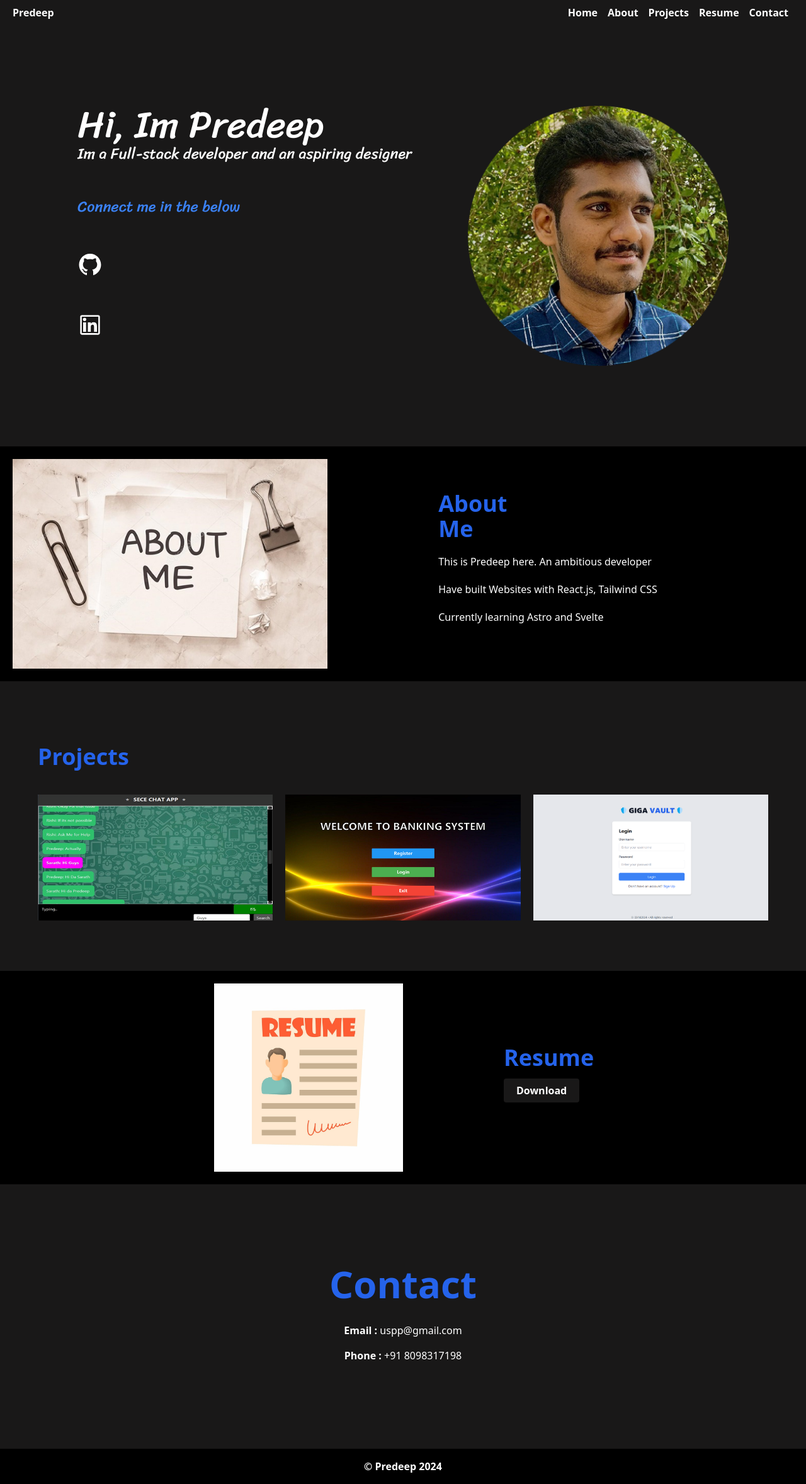
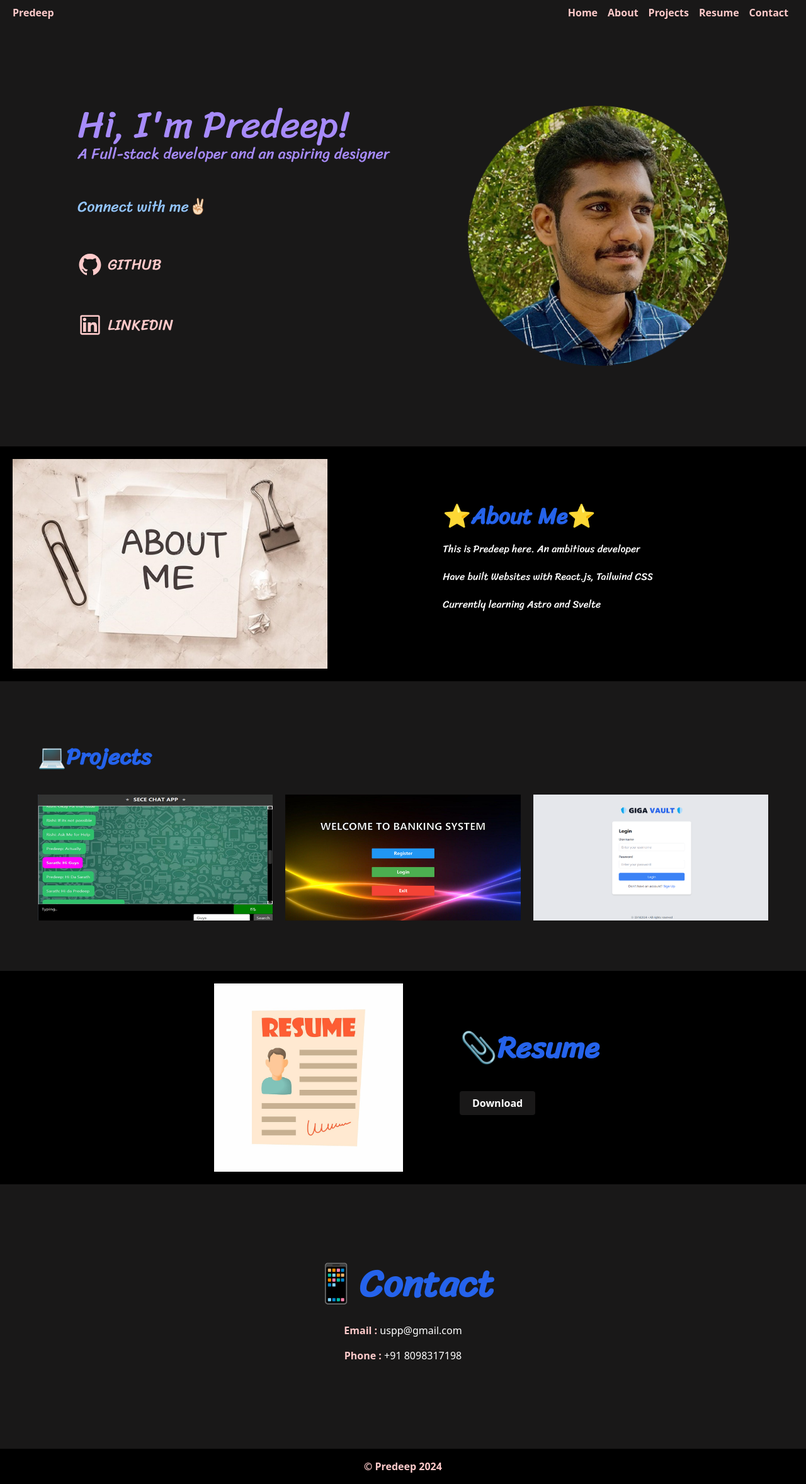
Before and after one commit to PREDEEP464/REACT-PORTFOLIO, a React (Create React App) app: page / in a window 1280 px wide. Shown: the whole page at 63% size. Built offline with nearby package versions, Linux system fonts and the light colour scheme.

Commit message:
minor changes

```diff
--- a/src/components/About.js
+++ b/src/components/About.js
@@ -13,8 +13,8 @@ export default function About () {
                 <img src={Abt} width="500" height="350" />
             </div>
             <div className='md:w-1/2 flex justify-center pr-40'>
-                <div className='flex flex-col justify-center text-white'>
-                    <h1 className='text-4xl mb-5 w-[170px] font-bold text-blue-600'>About Me</h1>
+                <div className='flex flex-col justify-center text-white font-hero-font'>
+                    <h1 className='text-4xl mb-5 w-[270px] font-bold text-blue-600'>⭐About Me⭐</h1>
                     <p className='pb-5'>{config.line1}</p>
                     <p className='pb-5'>{config.line2}</p>
                     <p className='pb-5'>{config.line3}</p>
--- a/src/components/Contact.js
+++ b/src/components/Contact.js
@@ -7,10 +7,10 @@ export default function Contact () {
     return (
         <div id='contact' className='flex flex-col bg-primary px-5 py-32 text-white'>
             <div className='flex flex-col items-center'>
-                <p className='text-6xl mb-6 font-bold text-blue-600'>Contact</p>
+                <p className='text-6xl mb-6 font-bold font-hero-font text-blue-600'>📱Contact</p>
                 <div className="text-center">
-                    <p className='py-2'><span className='font-bold'>Email :</span> {config.email}</p>
-                    <p className='py-2'><span className='font-bold'>Phone :</span> {config.phone}</p>
+                    <p className='py-2'><span className='font-bold text-red-200'>Email :</span> {config.email}</p>
+                    <p className='py-2'><span className='font-bold text-red-200'>Phone :</span> {config.phone}</p>
                 </div>
             </div>
         </div>
--- a/src/components/Footer.js
+++ b/src/components/Footer.js
@@ -1,3 +1,3 @@
 export default function Footer(){
-    return <div className="py-4 bg-secondary text-center font-bold text-white hover:text-blue-600">&copy; Predeep 2024</div>
+    return <div className="py-4 bg-secondary text-center font-bold text-red-200 hover:text-blue-600">&copy; Predeep 2024</div>
 }
--- a/src/components/Header.js
+++ b/src/components/Header.js
@@ -5,9 +5,9 @@ export default function Header() {
     const [toggleMenu, setToggleMenu]  = useState(false);
 
     return <header className="flex justify-between px-5 py-2 bg-primary ">
-        <a className="font-bold text-white hover:text-blue-600" href="#">Predeep</a>
+        <a className="font-bold text-red-200 hover:text-blue-600" href="/">Predeep</a>
         <nav className="hidden md:block">
-            <ul className="flex text-white ">
+            <ul className="flex text-red-200 ">
                 <li><a className="hover:text-blue-600 font-bold" href="/">Home</a></li>
                 <li><a className="hover:text-blue-600 font-bold" href="/#about">About</a></li>
                 <li><a className="hover:text-blue-600 font-bold" href="/#projects">Projects</a></li>
--- a/src/components/Hero.js
+++ b/src/components/Hero.js
@@ -1,27 +1,38 @@
 import PP from '../assets/ProfilePic.png';
-import { AiOutlineTwitter, AiOutlineFacebook, AiOutlineLinkedin, AiOutlineGithub } from "react-icons/ai";
+import { AiOutlineLinkedin, AiOutlineGithub } from "react-icons/ai";
 
 export default function Hero() {
-    const config  = {
-        subtitle: 'Im a Full-stack developer and an aspiring designer',
+    const config = {
+        subtitle: 'A Full-stack developer and an aspiring designer',
         social: {
             github: 'https://github.com/PREDEEP464',
             linkedin: 'https://www.linkedin.com/in/predeepkumar-u-s-4b012325a/'
         }
     }
 
-
-    return <section className='flex flex-col md:flex-row px-5 py-32 bg-primary justify-center'>
+    return (
+        <section className='flex flex-col md:flex-row px-5 py-32 bg-primary justify-center'>
             <div className='md:w-1/2 flex flex-col gap-3'>
-            <h1 className=' text-white text-6xl font-hero-font hover:text-blue-600'>Hi, Im Predeep <br/>
+                <h1 className='text-violet-400 text-6xl font-hero-font hover:text-blue-600'>Hi, I'm Predeep! <br />
                     <p className='text-2xl'>{config.subtitle}</p>
                 </h1>
                 <div className='flex flex-col gap-14 py-10'>
-                <h3 className='text-blue-500 text-2xl font-hero-font '>Connect me in the below</h3>
-                <a href={config.social.github} target='_blank' className='pr-5 hover:text-blue-600 text-white'><AiOutlineGithub size={40} /></a>
-                <a href={config.social.linkedin} target='_blank' className='hover:text-blue-600 text-white'><AiOutlineLinkedin size={40}/></a>
+                    <h3 className='text-blue-300 text-2xl font-hero-font '>Connect with me✌🏻️</h3>
+                    <div className='flex items-center'>
+                        <a href={config.social.github} target='_blank' className='pr-5 hover:text-blue-600 text-red-200 flex items-center'>
+                            <AiOutlineGithub size={40} />
+                            <span className='ml-2 text-2xl font-hero-font'>GITHUB</span>
+                        </a>
+                    </div>
+                    <div className='flex items-center'>
+                        <a href={config.social.linkedin} target='_blank' className='pr-5 hover:text-blue-600 text-red-200 flex items-center'>
+                            <AiOutlineLinkedin size={40} />
+                            <span className='ml-2 text-2xl font-hero-font'>LINKEDIN</span>
+                        </a>
+                    </div>
                 </div>
             </div>
             <img className='md:w-1/3' src={PP} />
         </section>
+    );
 }
--- a/src/components/Projects.js
+++ b/src/components/Projects.js
@@ -28,7 +28,7 @@ export default function Projects() {
     return <section id='projects' className="flex  flex-col py-20 px-5 justify-center bg-primary text-white">
         <div className="w-full">
             <div className="flex flex-col px-10 py-5">
-                <h1 className="text-4xl  text-blue-600 mb-5 w-[150px] font-bold">Projects</h1>
+                <h1 className="text-4xl  text-blue-600 font-hero-font mb-5 w-[270px] font-bold">💻Projects</h1>
             </div>
         </div>
         <div className="w-full">
--- a/src/components/Resume.js
+++ b/src/components/Resume.js
@@ -10,9 +10,9 @@ export default function Resume () {
             <img className='w-[300px]' src={ResumeImg} />
         </div>
         <div className='md:w-1/2 flex justify-center'>
-            <div className='flex flex-col justify-center text-white pr-40'>
-                <h1 className='text-4xl  mb-5 w-[140px] text-blue-600 font-bold'>Resume</h1>
-                <p className='pb-5'><a target='_blank' className='btn' href={config.link} download> Download</a></p>
+            <div className='flex flex-col gap-8 justify-center text-white pr-40'>
+                <h1 className='text-5xl  mb-5 w-[280px] font-hero-font text-blue-600 font-bold'>📎Resume</h1>
+                <p className='pb-5'><a target='_blank' className='btn hover:bg-violet-500' href={config.link} download> Download</a></p>
             </div>
         </div>
     </section>
```
Lines whose indentation alone changed are shown as unchanged.
